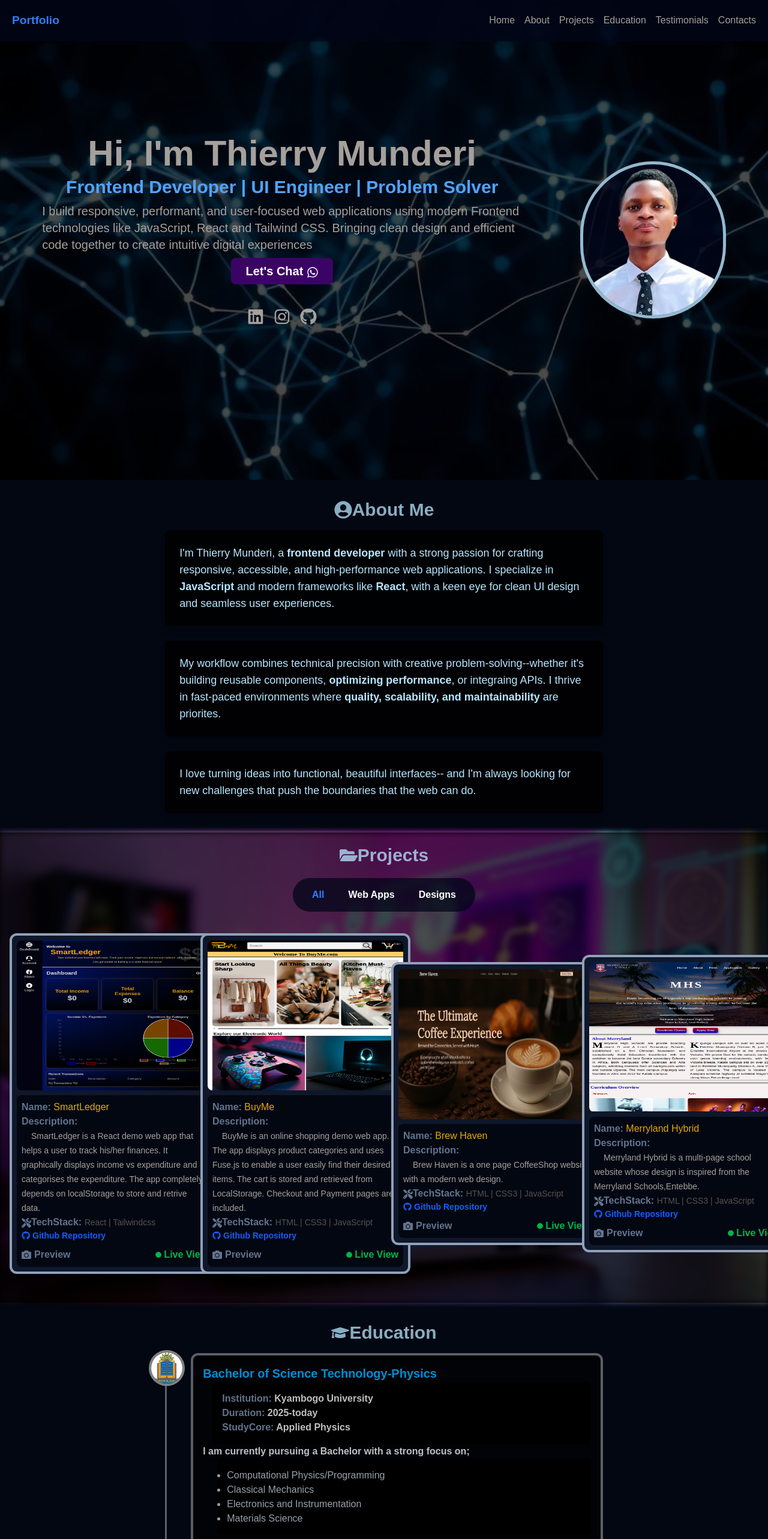
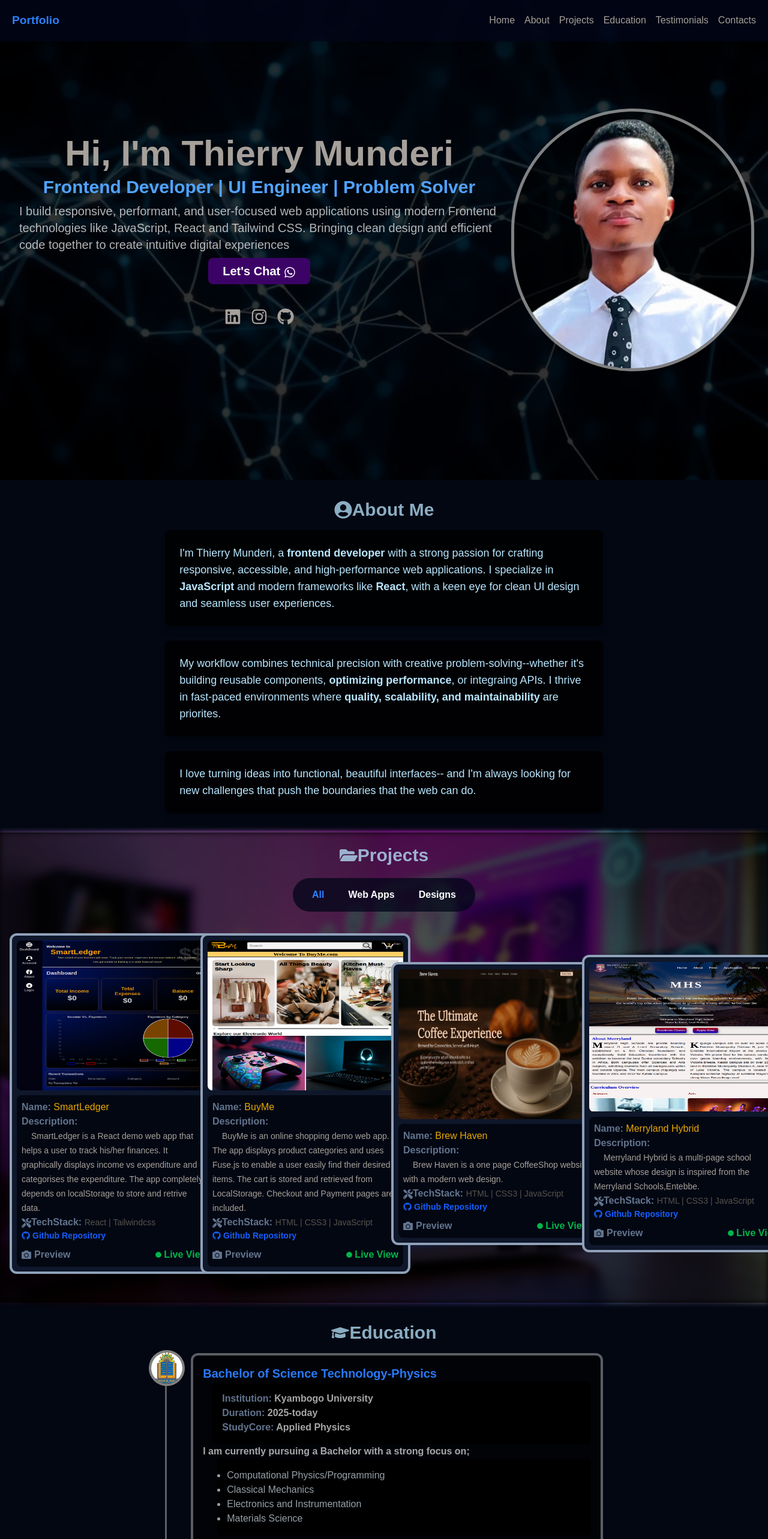
Before and after one commit to Thierry256-dev/Portfolio, a React (Vite) app: page / in a window 1280 px wide. Shown: the top 2566 px of the page at 60% size. Built offline with nearby package versions, Linux system fonts and the light colour scheme.

Commit message:
Animation and style edits

```diff
--- a/src/App.jsx
+++ b/src/App.jsx
@@ -40,8 +40,8 @@ function App() {
         id="home"
         className="relative flex h-screen text-stone-400 px-8 py-2 items-center bg-[url('./assets/Bg1.jpg')] bg-center bg-cover bg-no-repeat"
       >
-        <div className="absolute inset-0 bg-black/70 z-1"></div>
-        <div className="z-2">
+        <div className="absolute inset-0 bg-black/80 z-1"></div>
+        <div className="z-1000">
           <Home />
         </div>
       </header>
--- a/src/Componets/About.jsx
+++ b/src/Componets/About.jsx
@@ -15,16 +15,14 @@ export default function About() {
       <div className="flex justify-center items-center flex-col lg:w-[60%] lg:text-lg/7 lg:justify-between gap-6 rounded-lg text-md">
         <MotionConfig
           transition={{
-            type: "spring",
-            stiffness: 100,
-            damping: 20,
-            duration: 1,
+            duration: 2,
+            ease: "easeInOut",
           }}
         >
           <motion.p
             ref={ref1}
             initial={{
-              x: -100,
+              x: -200,
               opacity: 0,
             }}
             animate={
@@ -47,7 +45,7 @@ export default function About() {
           <motion.p
             ref={ref2}
             initial={{
-              x: 100,
+              x: 200,
               opacity: 0,
             }}
             animate={
@@ -70,7 +68,7 @@ export default function About() {
           <motion.p
             ref={ref3}
             initial={{
-              x: -100,
+              x: -200,
               opacity: 0,
             }}
             animate={
--- a/src/Componets/Education/EducationCard.jsx
+++ b/src/Componets/Education/EducationCard.jsx
@@ -47,10 +47,10 @@ export default function EducationCard({
           duration: 0.8,
           ease: "easeInOut",
         }}
-        className="flex items-start gap-4 font-bold text-md text-white/75 border-4 border-white/35 rounded-xl"
+        className="flex items-start gap-4 font-bold text-md text-white/65 border-4 border-white/35 rounded-xl"
       >
         <div className="bg-black/60 p-4 rounded-xl w-full gap-5">
-          <h3 className="text-xl text-sky-500/85">{achievement}</h3>
+          <h3 className="text-xl text-blue-500/95">{achievement}</h3>
           <ul className="ml-4 bg-black rounded-lg p-4">
             <li>
               <span className="text-slate-500">Institution: </span>{" "}
--- a/src/Componets/Education/EducationData.js
+++ b/src/Componets/Education/EducationData.js
@@ -82,4 +82,12 @@ export const techStack = [
     color: "#38BDF8",
     comment: "Comfortable with most features",
   },
+  {
+    id: "6",
+    language: "Git",
+    progress: "85%",
+    icon: "git",
+    color: "#ac2810",
+    comment: "Actively practicing",
+  },
 ];
--- a/src/Componets/Education/TechStackCard.jsx
+++ b/src/Componets/Education/TechStackCard.jsx
@@ -1,5 +1,5 @@
 import { FaHtml5, FaCss3, FaJs, FaReact } from "react-icons/fa";
-import { SiTailwindcss } from "react-icons/si";
+import { SiTailwindcss, SiGit } from "react-icons/si";
 import { motion, useInView } from "framer-motion";
 import { useRef } from "react";
 
@@ -24,6 +24,7 @@ export default function TechStackCard({
   const js = <FaJs key={icon} />;
   const rct = <FaReact key={icon} />;
   const tailwind = <SiTailwindcss key={icon} />;
+  const git = <SiGit key={icon} />;
 
   const icons = [
     {
@@ -45,6 +46,10 @@ export default function TechStackCard({
     {
       name: "tailwind",
       element: tailwind,
+    },
+    {
+      name: "git",
+      element: git,
     },
   ];
 
@@ -86,7 +91,7 @@ export default function TechStackCard({
                 ease: "easeIn",
               }}
               layout
-              className="h-2 md:h-4 rounded-full"
+              className="h-2 md:h-3 rounded-full"
               style={{ backgroundColor: color, width: progress }}
             ></motion.div>
           </div>
--- a/src/Componets/Footer.jsx
+++ b/src/Componets/Footer.jsx
@@ -26,10 +26,11 @@ export default function Footer() {
 
   return (
     <>
-      <div className="bg-gray-800/5 text-white/90 flex flex-col gap-4">
+      <div className="bg-black/60 text-white/80 flex flex-col gap-4">
         <motion.div
           ref={emailTabRef}
           initial={{
+            opacity: 0,
             rotateX: "-180deg",
             rotateY: "-180deg",
           }}
@@ -38,17 +39,18 @@ export default function Footer() {
               ? {
                   rotateX: "0deg",
                   rotateY: "0deg",
+                  opacity: 1,
                 }
               : {}
           }
           transition={{
-            duration: 1,
+            duration: 2,
             ease: "easeInOut",
           }}
           className="flex items-center flex-col gap-4 bg-gray-950/75 p-4 rounded-xl m-4 "
         >
           <h2 className="text-xl font-bold text-orange-400/95 text-center lg:text-3xl">
-            Are you looking forward to grow business ?
+            Are you looking forward to grow your business ?
           </h2>
           <h3 className="text-md font-noraml text-slate-200 lg:text-xl">
             Get in touch for a proffessional website...
--- a/src/Componets/Home.jsx
+++ b/src/Componets/Home.jsx
@@ -24,7 +24,6 @@ export default function Home() {
     <>
       <div className="fixed top-0 left-0 w-screen z-100 flex justify-between items-center p-[20px] bg-slate-950/75 ">
         <h1 className="font-bold text-blue-500 text-[1.2rem]">Portfolio</h1>
-        <AnimatePresence>
         <motion.nav
           className={
             isVisible
@@ -44,11 +43,7 @@ export default function Home() {
             ease: "easeInOut",
           }}
         >
-            <a
-              href="#home"
-              onClick={deactivate}
-              className="hover:text-amber-500"
-            >
+          <a href="#home" onClick={deactivate} className="hover:text-amber-500">
             Home
           </a>
           <a
@@ -87,7 +82,6 @@ export default function Home() {
             Contacts
           </a>
         </motion.nav>
-        </AnimatePresence>
         <FaBars
           onClick={activate}
           className={
@@ -147,7 +141,7 @@ export default function Home() {
               whileInView={{
                 x: 0,
               }}
-              className="text-base/6 text-md lg:text-xl lg:w-[800px]"
+              className="text-base/6 text-md text-white/70 lg:text-xl lg:w-[800px]"
             >
               I build responsive, performant, and user-focused web applications
               using modern Frontend technologies like JavaScript, React and
@@ -162,6 +156,7 @@ export default function Home() {
                 whileInView={{
                   opacity: 1,
                 }}
+                transition={{ duration: 0.8, ease: "easeInOut" }}
                 className="bg-purple-950 hover:bg-[#25D366] px-6 py-2 rounded-lg transition text-white font-bold cursor-pointer lg:text-xl"
               >
                 Let's Chat <FaWhatsapp className="inline" />
@@ -220,12 +215,12 @@ export default function Home() {
             scale: 1.1,
           }}
           transition={{
-            duration: 0.8,
+            duration: 2,
             ease: "easeInOut",
             times: [0.3, 0.6, 1],
           }}
           src={profile}
-          className="w-1/3 rounded-full bg-slate-950/80 border-5 border-sky-200/80 lg:w-1/5"
+          className="w-1/3 rounded-full bg-black/60 border-5 border-white/50 lg:w-1/3"
           alt="profile-image"
         />
       </div>
--- a/src/Componets/Projects/ProjectCard.jsx
+++ b/src/Componets/Projects/ProjectCard.jsx
@@ -28,7 +28,7 @@ export default function ProjectCard({
       <motion.div
         ref={cardRef}
         initial={{
-          opacity: 0.5,
+          opacity: 0,
           scale: 0.5,
         }}
         animate={
--- a/src/Componets/TechStack.jsx
+++ b/src/Componets/TechStack.jsx
@@ -4,7 +4,7 @@ import { techStack } from "./Education/EducationData";
 export default function TechStack() {
   return (
     <>
-      <div className="flex flex-col md:grid md:grid-cols-2 md:gap-10 p-2 gap-4 w-[100%] md:w-auto text-slate-300 font-bold">
+      <div className="flex flex-col md:grid md:grid-cols-2 md:gap-10 p-2 gap-4 w-[100%] md:w-auto text-slate-300 font-bold bg-black/40 rounded-xl">
         {techStack.map((obj) => (
           <TechStackCard
             language={obj.language}
--- a/src/Componets/TestimonialCard.jsx
+++ b/src/Componets/TestimonialCard.jsx
@@ -26,11 +26,11 @@ export default function TestimonialCard({ name, email, testimonial }) {
           duration: 1,
           ease: "easeInOut",
         }}
-        className="bg-sky-200/85 p-4 rounded-xl font-bold flex flex-col gap-4 md:w-[350px]"
+        className="bg-gray-950 p-4 rounded-xl font-bold flex flex-col gap-4 md:w-[350px] text-white/70"
       >
         <div className="flex gap-4 items-center">
           <div>
-            <FaUserCircle className="w-20 h-20 rounded-full text-black bg-sky-300 border-2 border-white" />
+            <FaUserCircle className="w-15 md:w-20 h-15 md:h-20 rounded-full text-black bg-slate-600 border-2 border-white/60" />
           </div>
           <div>
             <p className="text-xl">{name || "Client"}</p>
@@ -38,7 +38,7 @@ export default function TestimonialCard({ name, email, testimonial }) {
           </div>
         </div>
         <div>
-          <p className="bg-sky-600/20 p-2 rounded-md font-normal shadow-lg">
+          <p className="bg-slate-900/60 p-2 rounded-md font-normal shadow-lg">
             {testimonial ||
               "Lorem ipsum dolor, sit amet consectetur adipisicin elit. Consectetur Lorem ipsum dolor sit amet consectetur adipisicing"}
           </p>
--- a/src/Componets/Testimonials.jsx
+++ b/src/Componets/Testimonials.jsx
@@ -36,7 +36,7 @@ export default function Testimonials() {
         </div>
         <div>
           <a href="https://forms.gle/bYSXNxnjdXGJkt1s6" target="_blank">
-            <button className="bg-black text-white px-6 py-4 sticky bottom-0 right-0 transition duration-300 hover:bg-sky-300/75 hover:text-black bover:border-1 hover:border-black rounded-lg mt-4 cursor-pointer">
+            <button className="bg-black/90 text-white px-6 py-4 sticky bottom-0 right-0 transition duration-300 hover:bg-slate-500 hover:text-black bover:border-1 hover:border-black rounded-lg mt-4 cursor-pointer">
               Add Yours
             </button>
           </a>
--- a/src/index.css
+++ b/src/index.css
@@ -5,5 +5,5 @@
   font-family: Arial, Helvetica, sans-serif;
 }
 body {
-  background: black;
+  background: rgb(5, 5, 5);
 }
```
Also changed, not shown: public/opt/m1.webp. Lines whose indentation alone changed are shown as unchanged.
